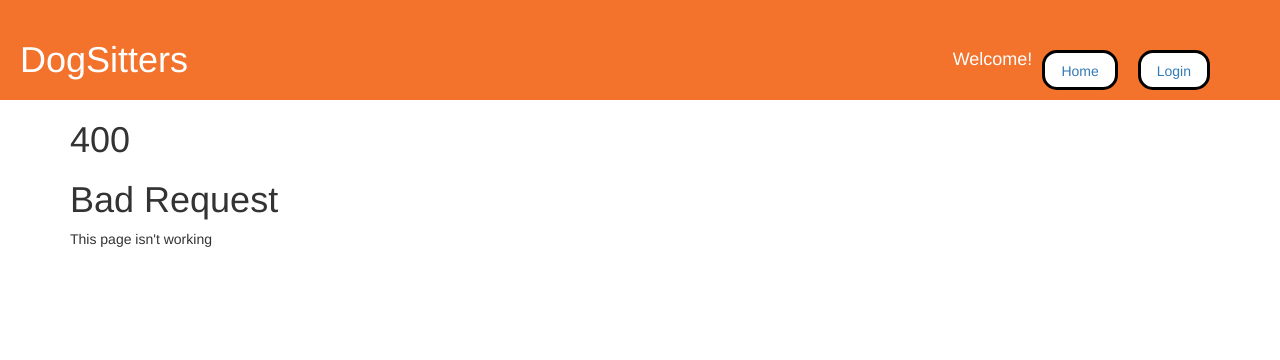
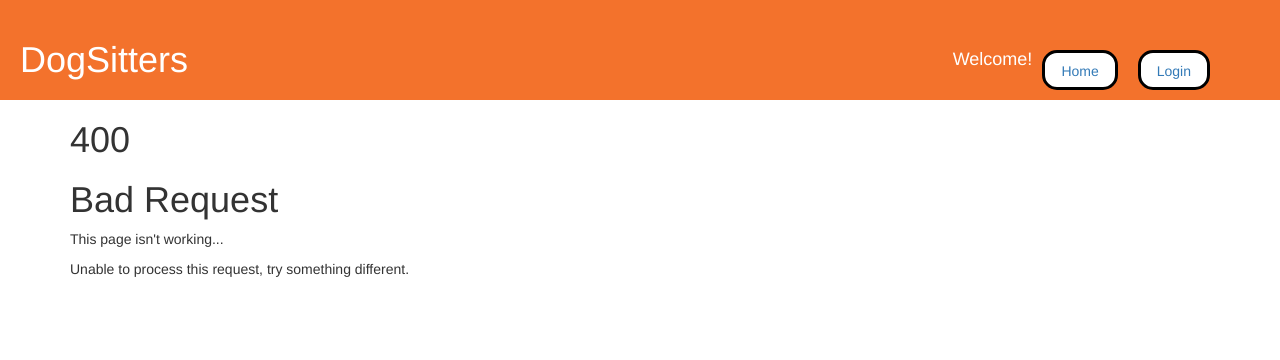
Before and after one commit to robyncam/dogsitter, a Django app: template templates/400.html in a window 1280 px wide. Shown: the top 360 px of the page. Run offline with Django 4.2, Linux system fonts and the light colour scheme; the template is opened without the code that fills it, so the values that code supplies are empty; parts of the project's set-up code (start-up, migrations or seed data) failed here and were passed over.

Commit message:
fixed requested changes

```diff
--- a/dogsitter_core/urls.py
+++ b/dogsitter_core/urls.py
@@ -24,5 +24,5 @@ urlpatterns = [
 
 ]
 
-if settings.DEBUG or True:
+if settings.DEBUG:
     urlpatterns += static(settings.MEDIA_URL, document_root=settings.MEDIA_ROOT)
--- a/templates/400.html
+++ b/templates/400.html
@@ -11,9 +11,9 @@
 
 {% block content %}
 <div>
-        <h1>400</h1>
-        <h1> Bad Request </h1>
-        <p> This page isn't working </p>
-    </div>
+    <h1> 400</h1>
+    <h1> Bad Request </h1>
+    <p> This page isn't working...</p>
+    <p> Unable to process this request, try something different. </p>
 </div>
 {% endblock %}
```
Also changed, not shown: templates/403.html (+3 -4 lines), templates/404.html (+4 -4 lines), templates/500.html (+3 -4 lines), dogsitter_core/static/dogsitter/lost-dog.jpg (deleted).
